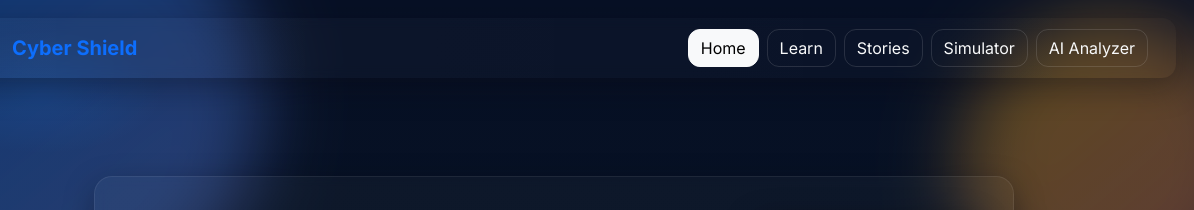
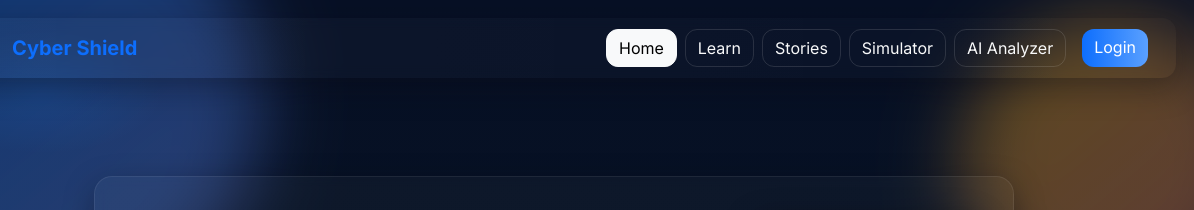
Before and after one commit to UdayashankarAradhya/codefury-cyber-safety-project, a plain HTML site: page index.html in a window 1280 px wide. Shown: the top 210 px of the page, 86-1280 px from the left. Drawn offline with nearby package versions, Linux system fonts and the light colour scheme.

```diff
--- a/index.html
+++ b/index.html
@@ -172,7 +172,9 @@
         <a href="learn.html" class="btn btn-outline-light me-2">Learn</a>
         <a href="stories.html" class="btn btn-outline-light me-2">Stories</a>
         <a href="simulator.html" class="btn btn-outline-light me-2">Simulator</a>
-        <a href="analyzer.html" class="btn btn-outline-light">AI Analyzer</a>
+        <a href="analyzer.html" class="btn btn-outline-light me-3">AI Analyzer</a>
+
+        <a href="login.html" class="btn btn-primary">Login</a>
       </div>
     </div>
   </nav>
```
